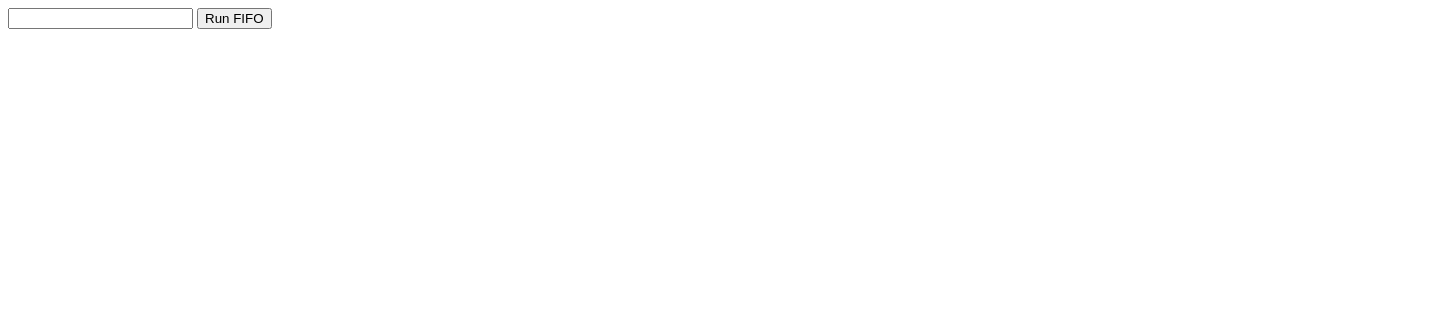
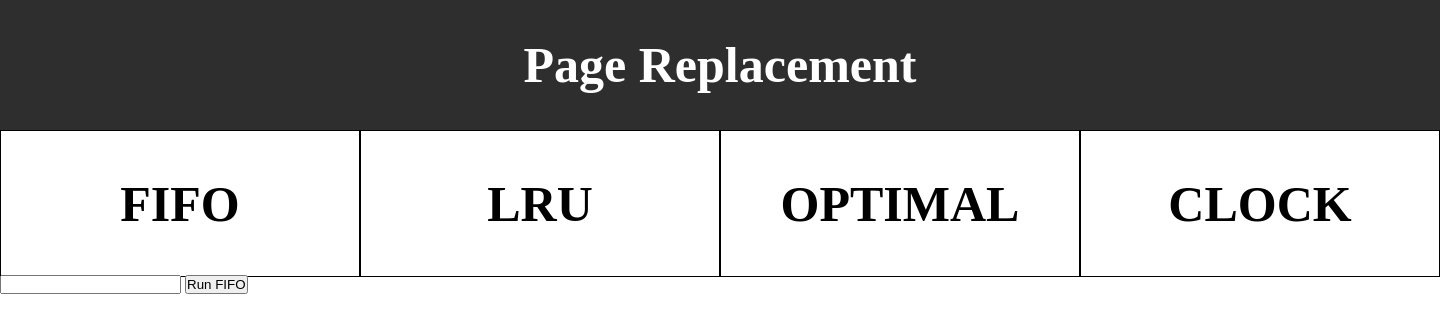
Before and after one commit to ZzVAZYzZ/page_replacement, a website with bundled scripts: page index.html in a window 1280 px wide. Shown: the whole page, 1440 px wide, since content can reach past the window. Built offline with nearby package versions, Linux system fonts and the light colour scheme.

Commit message:
update index scss

```diff
--- a/index.html
+++ b/index.html
@@ -4,10 +4,67 @@
     <meta charset="UTF-8">
     <meta name="viewport" content="width=device-width, initial-scale=1.0">
     <title>Document</title>
+    <link rel="stylesheet" href="./scss/index.css">
 </head>
 <body>
+    <div>
+        <!-- navbar -->
+        <nav>
+            <!-- nav 1 -->
+            <div class="nav-1">
+                <!-- title -->
+                 <div>
+                    <h1>Page Replacement</h1>
+                 </div>
+            </div>
+            <!-- nav 2 -->
+            <div class="nav-2">
+                <div>
+                    <h2>FIFO</h2>
+                </div>
+                <div>
+                    <h2>LRU</h2>
+                </div>
+                <div>
+                    <h2>OPTIMAL</h2>
+                </div>
+                <div>
+                    <h2>CLOCK</h2>
+                </div>
+            </div>
+        </nav>
+        <!-- input zone -->
+
+        <!-- result zone -->
+
+
+    </div>
+
+
+
+
+
+
+
+
+
+
+
+
+
+
+
+
+
+
+
+
+
+
+
+
     <input type="text" id="referenceDetail">
-    <button onclick="runFIFO()">Run FIFO</button>
+    <button onclick="runOPTIMAL()">Run FIFO</button>
     <div id="result"></div>
     <script type="module" src="./index.js"></script>
 </body>
--- /dev/null
+++ b/scss/index.scss
@@ -0,0 +1,49 @@
+*{
+    margin: 0;
+    padding: 0;
+    text-decoration: none;
+    list-style: none;
+}
+
+body{
+    div{
+        nav{
+            width: 1440px;
+            height: 275px;
+
+            .nav-1{
+                width: 100%;
+                height: 130px;
+                background-color: #2E2E2E;
+                display: flex;
+                align-items: center;
+                justify-content: center;
+                h1{
+                    color: #fff;
+                    font-size: 50px;
+                    // text-shadow: 0 0 12px #fff,
+                    //             0 0 16px #fff,
+                    //             0 0 20px #fff;
+                }
+            }
+            .nav-2{
+                display: flex;
+                flex-direction: row;
+                width: 100%;
+                height: 145px;
+                div{
+                    width: 360px;
+                    height: 145px;
+                    display: flex;
+                    justify-content: center;
+                    align-items: center;
+                    border: 1px solid #000;
+                    h2{
+                        font-size: 50px;
+                    }
+                }
+            }
+        }
+
+    }
+}
```
Also changed, not shown: scss/index.css (added), 1 other file.
